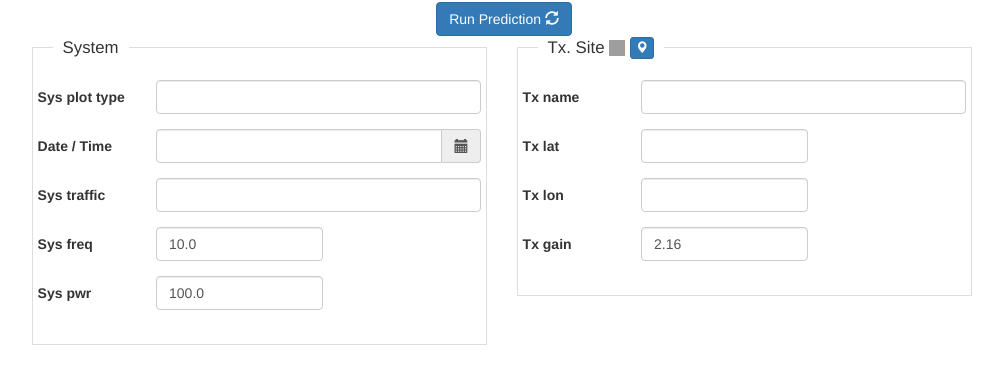
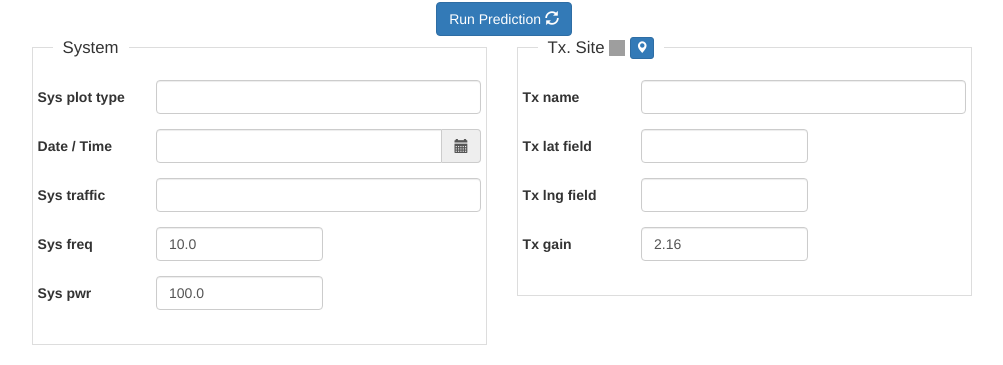
Before and after one commit to G4FKH/proppy, a Python web app: template flask/app/templates/area.html in a window 1280 px wide. Shown: the part 605-970 px from the top of the page, without its empty margins (138-1141 px from the left). Run offline with Jinja, Linux system fonts and the light colour scheme; the template is opened without the code that fills it: most values are stand-ins (such as "Sample title", 1, 10 or a date in 2020); form fields are guessed from the names that the template uses; some libraries are stand-ins or nearby versions; grey boxes are pictures that could not be loaded.

Commit message:
Renames the lat/lon fields more consistently.

```diff
--- a/flask/app/ajax/views.py
+++ b/flask/app/ajax/views.py
@@ -172,8 +172,8 @@ def areapredict():
         sys_freq = float(request.form['sys_freq'])
 
         tx_name = request.form['tx_name'].strip()
-        tx_lat = float(request.form['tx_lat'])
-        tx_lon = float(request.form['tx_lon'])
+        tx_lat = float(request.form['tx_lat_field'])
+        tx_lon = float(request.form['tx_lng_field'])
         tx_gain = float(request.form['tx_gain'])
 
         ssn = current_app.config['SSN_DATA'][str(sys_year)]['{:d}'.format(sys_month)]
--- a/flask/app/main/forms.py
+++ b/flask/app/main/forms.py
@@ -35,6 +35,6 @@ class AreaForm(Form):
     year = IntegerField(widget=HiddenInput(), validators=[Required(), NumberRange(min=1900, max=2050)])
 
     tx_name = StringField("Name")
-    tx_lat = DecimalField("Latitude", [InputRequired(), NumberRange(-90, 90)])
-    tx_lon = DecimalField("Longitude", [InputRequired(), NumberRange(-180, 180)])
+    tx_lat_field = DecimalField("Latitude", [InputRequired(), NumberRange(-90, 90)])
+    tx_lng_field = DecimalField("Longitude", [InputRequired(), NumberRange(-180, 180)])
     tx_gain = DecimalField("Ant Gain", [InputRequired()])
--- a/flask/app/templates/area.html
+++ b/flask/app/templates/area.html
@@ -47,7 +47,7 @@
     </div>
   </div>
 
-  <div class="modal fade" id="plot-modal" tabindex="-1" role="dialog" aria-labelledby="myModalLabel" aria-hidden="true">
+  <div class="modal fade" id="plot-modal" tabindex="-1" role="dialog" aria-hidden="true">
     <div class="modal-dialog modal-lg">
       <div class="modal-content">
         <div class="modal-body">
@@ -110,7 +110,7 @@
                 {{ form.sys_traffic.label(class="control-label")}}
               </div>
               <div class="col-sm-9">
-                {{ form.sys_traffic(class="form-control", type="text") }}
+                {{ form.sys_traffic(class="form-control") }}
               </div>
             </div>
           </div>
@@ -163,10 +163,10 @@
           <div class="row">
             <div class="form-group">
               <div class="col-sm-3">
-                {{ form.tx_lat.label(class="control-label")}}
+                {{ form.tx_lat_field.label(class="control-label")}}
               </div>
               <div class="col-sm-5">
-                {{ form.tx_lat(class="form-control", id="tx-lat-field", onchange="txPositionChanged()", type="number", min="-90.0", max="90.0", step="any", required=true) }}
+                {{ form.tx_lat_field(class="form-control", id="tx_lat_field", onchange="txPositionChanged()", type="number", min="-90.0", max="90.0", step="any", required=true) }}
               </div>
             </div>
           </div>
@@ -174,10 +174,10 @@
           <div class="row">
             <div class="form-group">
               <div class="col-sm-3">
-                {{ form.tx_lon.label(class="control-label")}}
+                {{ form.tx_lng_field.label(class="control-label")}}
               </div>
               <div class="col-sm-5">
-                {{ form.tx_lon(class="form-control", id="tx-lng-field", onchange="txPositionChanged()", type="number", min="-180.0", max="180.0", step="any", required=true) }}
+                {{ form.tx_lng_field(class="form-control", id="tx_lng_field", onchange="txPositionChanged()", type="number", min="-180.0", max="180.0", step="any", required=true) }}
               </div>
             </div>
           </div>
@@ -250,15 +250,15 @@
     });
     */
     google.maps.event.addListener(txMarker, 'drag', txMapMarkerPositionChanged);
-    $("#tx-lat-field").val(txMarker.getPosition().lat().toFixed(4));
-    $("#tx-lng-field").val(txMarker.getPosition().lng().toFixed(4));
+    $("#tx_lat_field").val(txMarker.getPosition().lat().toFixed(4));
+    $("#tx_lng_field").val(txMarker.getPosition().lng().toFixed(4));
   }
 
   function showTxPosition(position) {
-      if ( ($("#tx-lat-field").val() != position.coords.latitude.toFixed(4)) ||
-          ($("#tx-lng-field").val() != position.coords.longitude.toFixed(4))) {
-        $("#tx-lat-field").val(position.coords.latitude.toFixed(4));
-        $("#tx-lng-field").val(position.coords.longitude.toFixed(4));
+      if ( ($("#tx_lat_field").val() != position.coords.latitude.toFixed(4)) ||
+          ($("#tx_lng_field").val() != position.coords.longitude.toFixed(4))) {
+        $("#tx_lat_field").val(position.coords.latitude.toFixed(4));
+        $("#tx_lng_field").val(position.coords.longitude.toFixed(4));
         txPositionChanged();
         inputHasChanged();
     }
@@ -266,12 +266,12 @@
 
   function txMapMarkerPositionChanged(e) {
     inputHasChanged();
-    $("#tx-lat-field").val(e.latLng.lat().toFixed(4));
-    $("#tx-lng-field").val(e.latLng.lng().toFixed(4));
+    $("#tx_lat_field").val(e.latLng.lat().toFixed(4));
+    $("#tx_lng_field").val(e.latLng.lng().toFixed(4));
   }
 
   function txPositionChanged() {
-    txMarker.setPosition(new google.maps.LatLng($('#tx-lat-field').val(), $('#tx-lng-field').val()));
+    txMarker.setPosition(new google.maps.LatLng($('#tx_lat_field').val(), $('#tx_lng_field').val()));
   }
 
   function inputHasChanged() {
```
